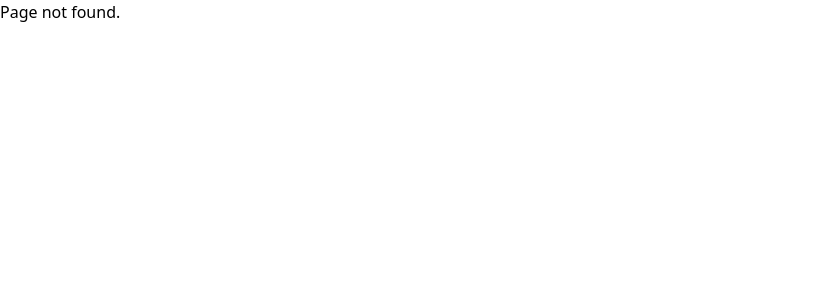
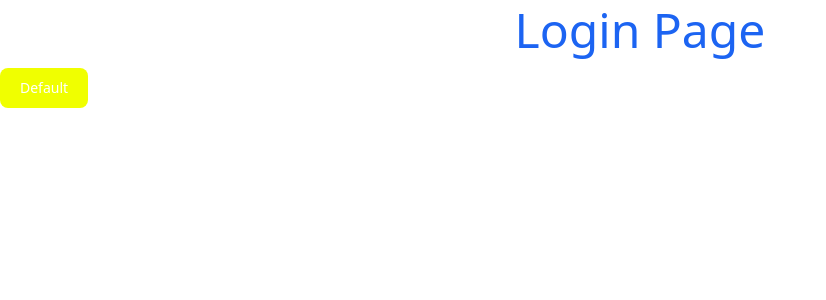
Before and after one commit to IamGideonIdoko/traccil-web, a Next.js app: page /login in a window 1280 px wide. Before the commit this address had no page. Shown: the top 300 px of the page, without its empty margins (0-826 px from the left). Built offline with nearby package versions, Linux system fonts and the light colour scheme.

Commit message:
Add sass

```diff
--- a/package.json
+++ b/package.json
@@ -24,7 +24,8 @@
     "next-pwa": "^5.6.0",
     "next-seo": "^5.5.0",
     "react": "18.2.0",
-    "react-dom": "18.2.0"
+    "react-dom": "18.2.0",
+    "sass": "^1.54.7"
   },
   "devDependencies": {
     "@graphql-codegen/cli": "^2.11.8",
--- /dev/null
+++ b/pages/login.tsx
@@ -0,0 +1,17 @@
+import { NextPage } from 'next';
+
+const Login: NextPage = () => {
+  return (
+    <div>
+      <h1 className="font-medium leading-tight text-5xl mt-0 mb-2 text-blue-600 text-center">Login Page</h1>
+      <button
+        type="button"
+        className="text-white bg-[#f0ff00] hover:bg-blue-800 focus:ring-4 focus:ring-blue-300 font-medium rounded-lg text-sm px-5 py-2.5 mr-2 mb-2 dark:bg-blue-600 dark:hover:bg-blue-700 focus:outline-none dark:focus:ring-blue-800"
+      >
+        Default
+      </button>
+    </div>
+  );
+};
+
+export default Login;
```
Also changed, not shown: 1 other file (tests, documents, lock files or other folders).
